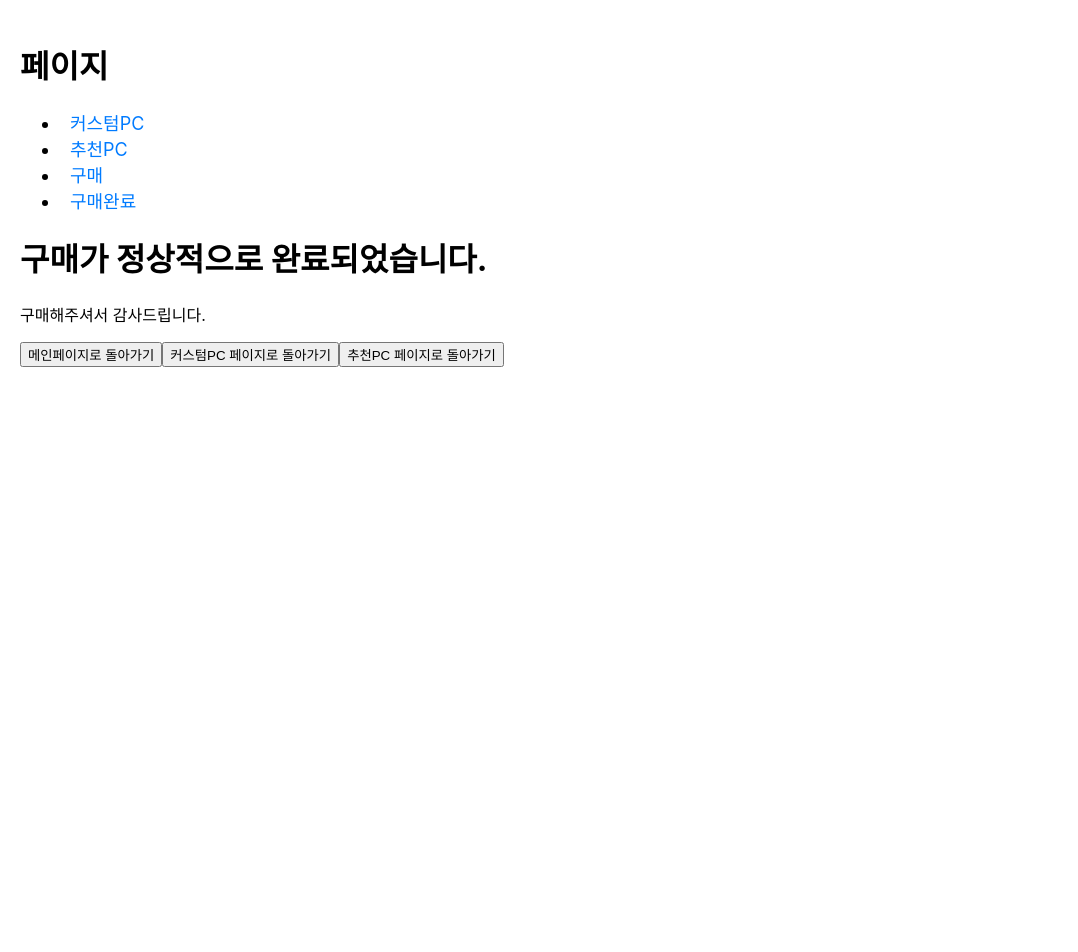
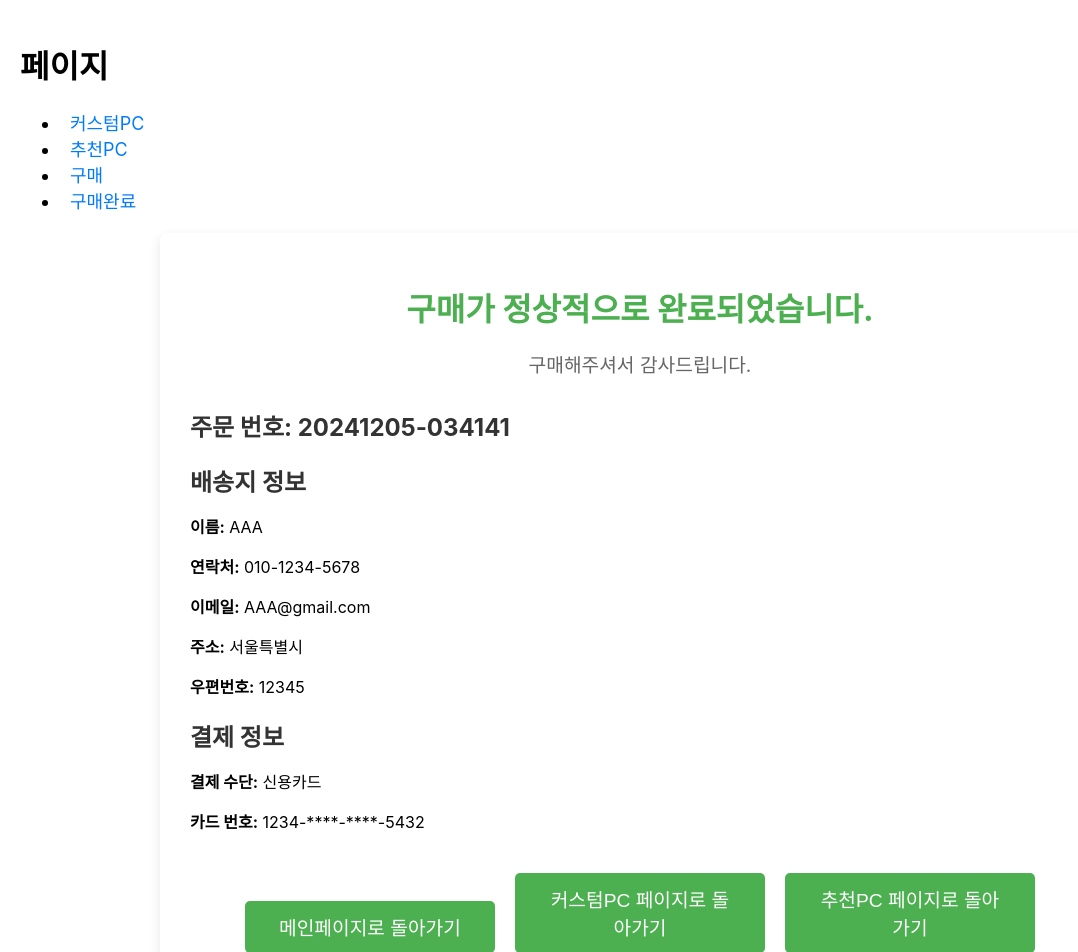
Before and after one commit to suddengithub/Y_FRONTEND, a React (Create React App) app: page /order-success in a window 1280 px wide. Shown: the top 952 px of the page, without its empty margins (0-1078 px from the left). Before the commit the page ends 800 px from the top, so only its background shows below. Built offline with nearby package versions, Linux system fonts and the light colour scheme.

Commit message:
구매 및 구매완료 페이지 001

```diff
--- a/src/components/Order.jsx
+++ b/src/components/Order.jsx
@@ -1,4 +1,4 @@
-import React, { useState } from "react";
+import React, { useState, useEffect } from "react";
 import { useNavigate } from "react-router-dom";
 
 const Order = () => {
@@ -9,13 +9,13 @@ const Order = () => {
         name: "Product A",
         quantity: 1,
         price: 100,
-        options: "Color: Red, Size: M",
+        options: "색상: 빨강, 사이즈: M",
       },
       {
         name: "Product B",
         quantity: 2,
         price: 200,
-        options: "Color: Blue, Size: L",
+        options: "색상: 파랑, 사이즈: L",
       },
     ],
     shippingCost: 0,
@@ -28,7 +28,7 @@ const Order = () => {
     cardNumber: "",
     expiryDate: "",
     cvv: "",
-    paymentMethod: "Credit Card",
+    paymentMethod: "신용카드", // 기본 결제 수단
   });
 
   const [shippingInfo, setShippingInfo] = useState({
@@ -39,7 +39,7 @@ const Order = () => {
     city: "",
     postalCode: "",
     country: "",
-    shippingMethod: "Standard",
+    shippingMethod: "일반 배송", // 기본 배송 방법
   });
 
   const [message, setMessage] = useState("");
@@ -61,6 +61,15 @@ const Order = () => {
     }));
   };
 
+  useEffect(() => {
+    calculateTotal();
+  }, [
+    orderSummary.items,
+    orderSummary.shippingCost,
+    orderSummary.tax,
+    orderSummary.discount,
+  ]);
+
   // 결제 정보 핸들러
   const handlePaymentChange = (e) => {
     const { name, value } = e.target;
@@ -81,7 +90,7 @@ const Order = () => {
 
   // 결제 처리
   const handlePlaceOrder = () => {
-    navigate("/order-success");
+    // 결제 정보 및 배송 정보 입력 확인
     if (
       !paymentInfo.cardNumber ||
       !paymentInfo.expiryDate ||
@@ -95,7 +104,11 @@ const Order = () => {
       return;
     }
     setMessage("결제 중입니다...");
+
+    // 결제 API 호출 (신용카드 PG사, 계좌이체, TOSS 등)
     setTimeout(() => {
+      // 결제 성공 후 페이지 이동
+      navigate("/order-success");
       setMessage("주문이 완료되었습니다!");
     }, 2000); // 2초 후 주문 완료 메시지
   };
@@ -112,21 +125,21 @@ const Order = () => {
             <li key={index} style={styles.listItem}>
               <p>{item.name}</p>
               <p>수량: {item.quantity}</p>
-              <p>가격: ${item.price}</p>
+              <p>가격: ₩{item.price}</p>
               <p>옵션: {item.options}</p>
             </li>
           ))}
         </ul>
         <p style={styles.summary}>
-          소계: $
+          소계: ₩
           {orderSummary.items.reduce(
             (sum, item) => sum + item.price * item.quantity,
             0
           )}
         </p>
-        <p>배송비: ${orderSummary.shippingCost}</p>
-        <p>세금: ${orderSummary.tax}</p>
-        <p>총액: ${orderSummary.total}</p>
+        <p>배송비: ₩{orderSummary.shippingCost}</p>
+        <p>세금: ₩{orderSummary.tax}</p>
+        <p>총액: ₩{orderSummary.total}</p>
       </section>
 
       {/* 결제 정보 (Payment Information) */}
@@ -139,11 +152,12 @@ const Order = () => {
           onChange={handlePaymentChange}
           style={styles.select}
         >
-          <option value="Credit Card">신용카드</option>
+          <option value="신용카드">신용카드</option>
           <option value="PayPal">PayPal</option>
-          <option value="Bank Transfer">계좌 이체</option>
+          <option value="계좌이체">계좌이체</option>
+          <option value="TOSS">TOSS</option>
         </select>
-        {paymentInfo.paymentMethod === "Credit Card" && (
+        {paymentInfo.paymentMethod === "신용카드" && (
           <div>
             <label>카드 번호:</label>
             <input
@@ -174,6 +188,7 @@ const Order = () => {
             />
           </div>
         )}
+        {/* 다른 결제 수단에 대한 추가 입력 폼을 여기 추가 */}
       </section>
 
       {/* 배송 정보 (Shipping Information) */}
@@ -249,15 +264,15 @@ const Order = () => {
           onChange={handleShippingChange}
           style={styles.select}
         >
-          <option value="Standard">일반 배송</option>
-          <option value="Fast">빠른 배송</option>
+          <option value="일반 배송">일반 배송</option>
+          <option value="빠른 배송">빠른 배송</option>
         </select>
       </section>
 
       {/* 결제 버튼 */}
       <section style={styles.section}>
         <button onClick={handlePlaceOrder} style={styles.button}>
-          결제
+          결제하기
         </button>
         {message && <p style={styles.message}>{message}</p>}
       </section>
--- a/src/components/OrderSuccess.jsx
+++ b/src/components/OrderSuccess.jsx
@@ -1,22 +1,144 @@
-import React from "react";
+import React, { useState } from "react";
 import { useNavigate } from "react-router-dom";
 
 const OrderSuccess = () => {
   const navigate = useNavigate();
 
+  // 주문 번호 생성 (오늘 날짜 + 현재시간 조합)
+  const generateOrderNumber = () => {
+    const now = new Date();
+    const date = now.toISOString().split("T")[0].replace(/-/g, "");
+    const time = now.toTimeString().split(" ")[0].replace(/:/g, "");
+    return `${date}-${time}`;
+  };
+
+  // 더미 데이터 (배송지 정보, 결제 정보)
+  const [shippingInfo, setShippingInfo] = useState({
+    name: "AAA",
+    phone: "010-1234-5678",
+    email: "AAA@gmail.com",
+    address: "서울특별시 ",
+    city: "서울",
+    postalCode: "12345",
+  });
+
+  const [paymentInfo, setPaymentInfo] = useState({
+    cardNumber: "1234-5678-9876-5432",
+    paymentMethod: "신용카드",
+  });
+
+  // 주문 번호 생성
+  const orderNumber = generateOrderNumber();
+
+  // 카드 번호 마스킹 함수
+  const maskCardNumber = (cardNumber) => {
+    const cardParts = cardNumber.split("-");
+    const maskedPart = cardParts[1] + "-" + cardParts[2]; // 중간 8자리 마스킹
+    return `${cardParts[0]}-****-****-${cardParts[3]}`;
+  };
+
   return (
-    <div>
-      <h1>구매가 정상적으로 완료되었습니다.</h1>
-      <p>구매해주셔서 감사드립니다.</p>
-      <button onClick={() => navigate("/")}>메인페이지로 돌아가기</button>
-      <button onClick={() => navigate("/own-pc")}>
-        커스텀PC 페이지로 돌아가기
-      </button>
-      <button onClick={() => navigate("/suggested-pc")}>
-        추천PC 페이지로 돌아가기
-      </button>
+    <div style={styles.container}>
+      <h1 style={styles.header}>구매가 정상적으로 완료되었습니다.</h1>
+      <p style={styles.subHeader}>구매해주셔서 감사드립니다.</p>
+
+      <section style={styles.section}>
+        <h2 style={styles.sectionTitle}>주문 번호: {orderNumber}</h2>
+      </section>
+
+      <section style={styles.section}>
+        <h2 style={styles.sectionTitle}>배송지 정보</h2>
+        <p>
+          <strong>이름:</strong> {shippingInfo.name}
+        </p>
+        <p>
+          <strong>연락처:</strong> {shippingInfo.phone}
+        </p>
+        <p>
+          <strong>이메일:</strong> {shippingInfo.email}
+        </p>
+        <p>
+          <strong>주소:</strong> {shippingInfo.address}
+        </p>
+        <p>
+          <strong>우편번호:</strong> {shippingInfo.postalCode}
+        </p>
+      </section>
+
+      <section style={styles.section}>
+        <h2 style={styles.sectionTitle}>결제 정보</h2>
+        <p>
+          <strong>결제 수단:</strong> {paymentInfo.paymentMethod}
+        </p>
+        <p>
+          <strong>카드 번호:</strong> {maskCardNumber(paymentInfo.cardNumber)}
+        </p>
+      </section>
+
+      <div style={styles.buttonContainer}>
+        <button onClick={() => navigate("/")} style={styles.button}>
+          메인페이지로 돌아가기
+        </button>
+        <button onClick={() => navigate("/own-pc")} style={styles.button}>
+          커스텀PC 페이지로 돌아가기
+        </button>
+        <button onClick={() => navigate("/suggested-pc")} style={styles.button}>
+          추천PC 페이지로 돌아가기
+        </button>
+      </div>
     </div>
   );
 };
 
+const styles = {
+  container: {
+    maxWidth: "900px",
+    margin: "20px auto",
+    padding: "30px",
+    backgroundColor: "#fff",
+    borderRadius: "8px",
+    boxShadow: "0 4px 12px rgba(0, 0, 0, 0.1)",
+    textAlign: "center",
+  },
+  header: {
+    fontSize: "2rem",
+    fontWeight: "bold",
+    color: "#4CAF50",
+    marginBottom: "20px",
+  },
+  subHeader: {
+    fontSize: "1.2rem",
+    color: "#666",
+    marginBottom: "30px",
+  },
+  section: {
+    marginBottom: "20px",
+    textAlign: "left",
+  },
+  sectionTitle: {
+    fontSize: "1.5rem",
+    fontWeight: "bold",
+    color: "#333",
+    marginBottom: "10px",
+  },
+  buttonContainer: {
+    marginTop: "30px",
+  },
+  button: {
+    backgroundColor: "#4CAF50",
+    color: "white",
+    padding: "12px 30px",
+    border: "none",
+    borderRadius: "5px",
+    cursor: "pointer",
+    fontSize: "1.2rem",
+    margin: "10px",
+    width: "250px",
+    transition: "background-color 0.3s",
+  },
+  buttonHover: {
+    backgroundColor: "#45a049",
+  },
+};
+
 export default OrderSuccess;
```
